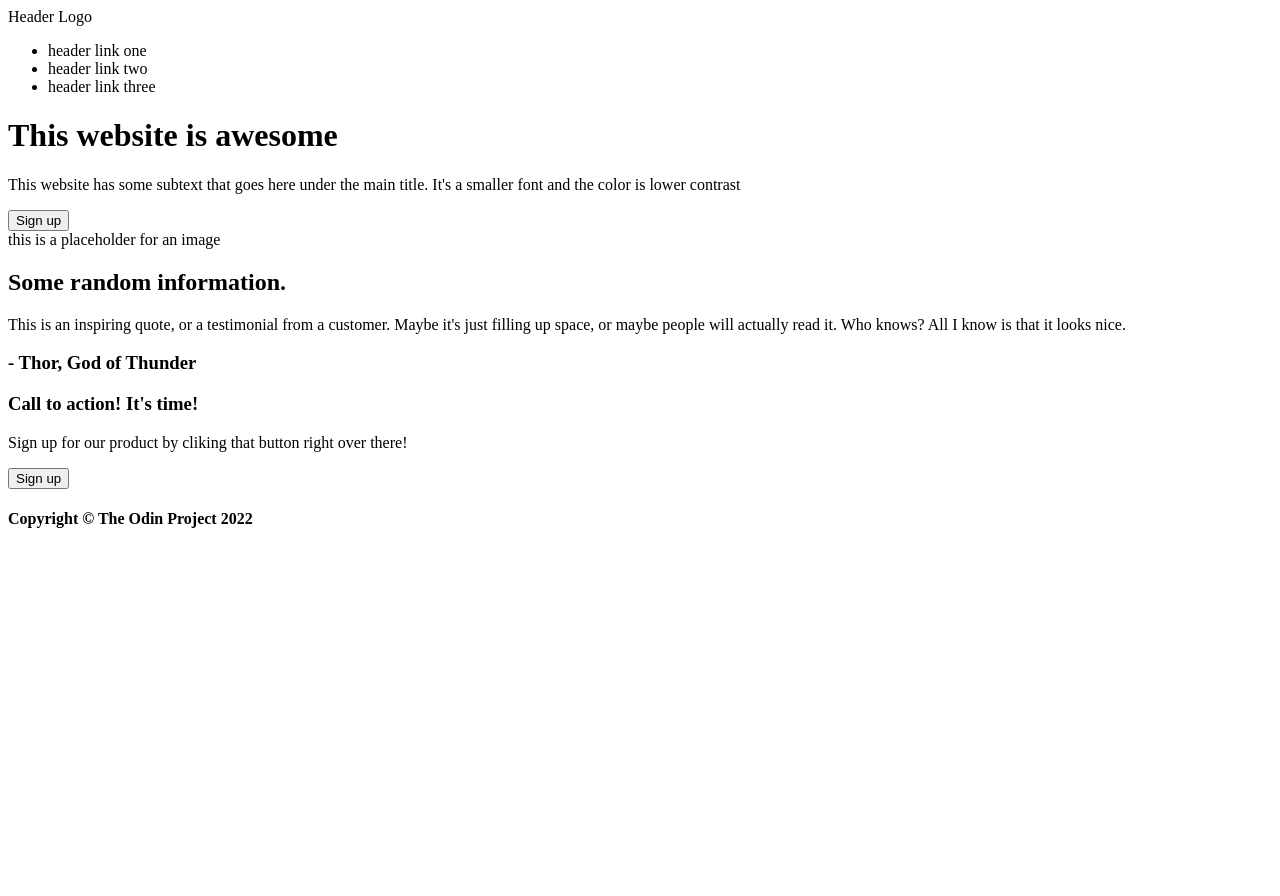
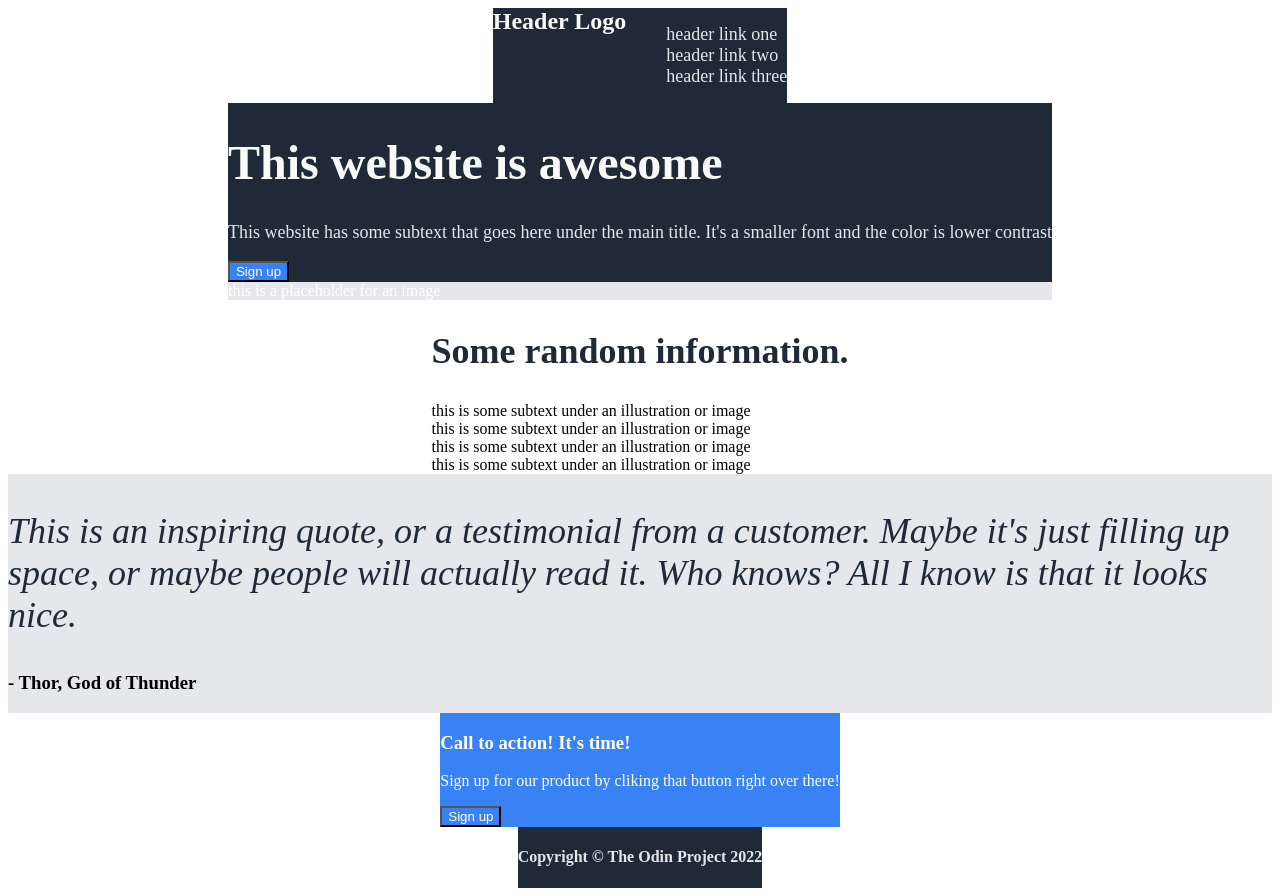
Before and after one commit to dobrqka/odin-landing, a plain HTML site: page index.html in a window 1280 px wide. Before the commit the page ends 800 px from the top, so only its background shows below. Drawn offline with Linux system fonts and the light colour scheme.

Commit message:
Add basic styles and text under images
Added the basic styles as listed in the second screenshot.
Also added missing text under the images and now it's time for
some positioning using flexbox.

```diff
--- a/index.html
+++ b/index.html
@@ -2,7 +2,7 @@
 <html lang="en">
     <head>
         <meta charset="utf-8">
-        <link rel="stylesheet" href="styles.css">
+        <link rel="stylesheet" href="style.css">
         <title>Land here!</title>
     </head>
     <body>
@@ -33,10 +33,10 @@
                 <div class="image"></div>
             </div>
             <div class="content-text">
-                <div class="text"></div>
-                <div class="text"></div>
-                <div class="text"></div>
-                <div class="text"></div>
+                <div class="text">this is some subtext under an illustration or image</div>
+                <div class="text">this is some subtext under an illustration or image</div>
+                <div class="text">this is some subtext under an illustration or image</div>
+                <div class="text">this is some subtext under an illustration or image</div>
             </div>
         </div>
         <div class="quote">
--- a/style.css
+++ b/style.css
@@ -0,0 +1,79 @@
+body {
+    display: flex;
+    flex-direction: column;
+    align-items: center;
+    justify-content: center;
+}
+
+.header {
+    display: flex;
+    justify-content: space-between;
+    background-color: #1f2937;
+    color: #f9faf8;
+}
+
+li {
+    list-style-type: none;
+    margin: 0;
+    padding: 0;
+    color: #e5e7eb;
+    font-size: 18px;
+}
+
+.logo {
+    font-size: 24px;
+    color: #f9faf8;
+    font-weight: bold;
+}
+
+h1 {
+    font-size: 48px;
+    font-weight: extra-bold;
+    color: #f9faf8;
+}
+
+.hero {
+    background-color: #1f2937;
+}
+
+.hero-content p {
+    font-size: 18px;
+    color: #e5e7eb
+}
+
+.hero-image {
+    background-color: #e5e7eb;
+    color: white;
+}
+
+button {
+    background-color: #3882f6;
+    color: white;
+}
+
+.sign-up {
+    background-color: #3882f6;
+    color: white;
+}
+
+.footer {
+    background-color: #1f2937;
+    color: #e5e7eb;
+}
+
+h2 {
+    font-size: 36px;
+    font-weight: extra-bold;
+    color: #1f2937;
+}
+
+.quote {
+    background-color: #e5e7eb;
+}
+
+.quote p {
+    font-size: 36px;
+    font-weight: light;
+    font-style: italic;
+    color: #1f2937;
+}
```
